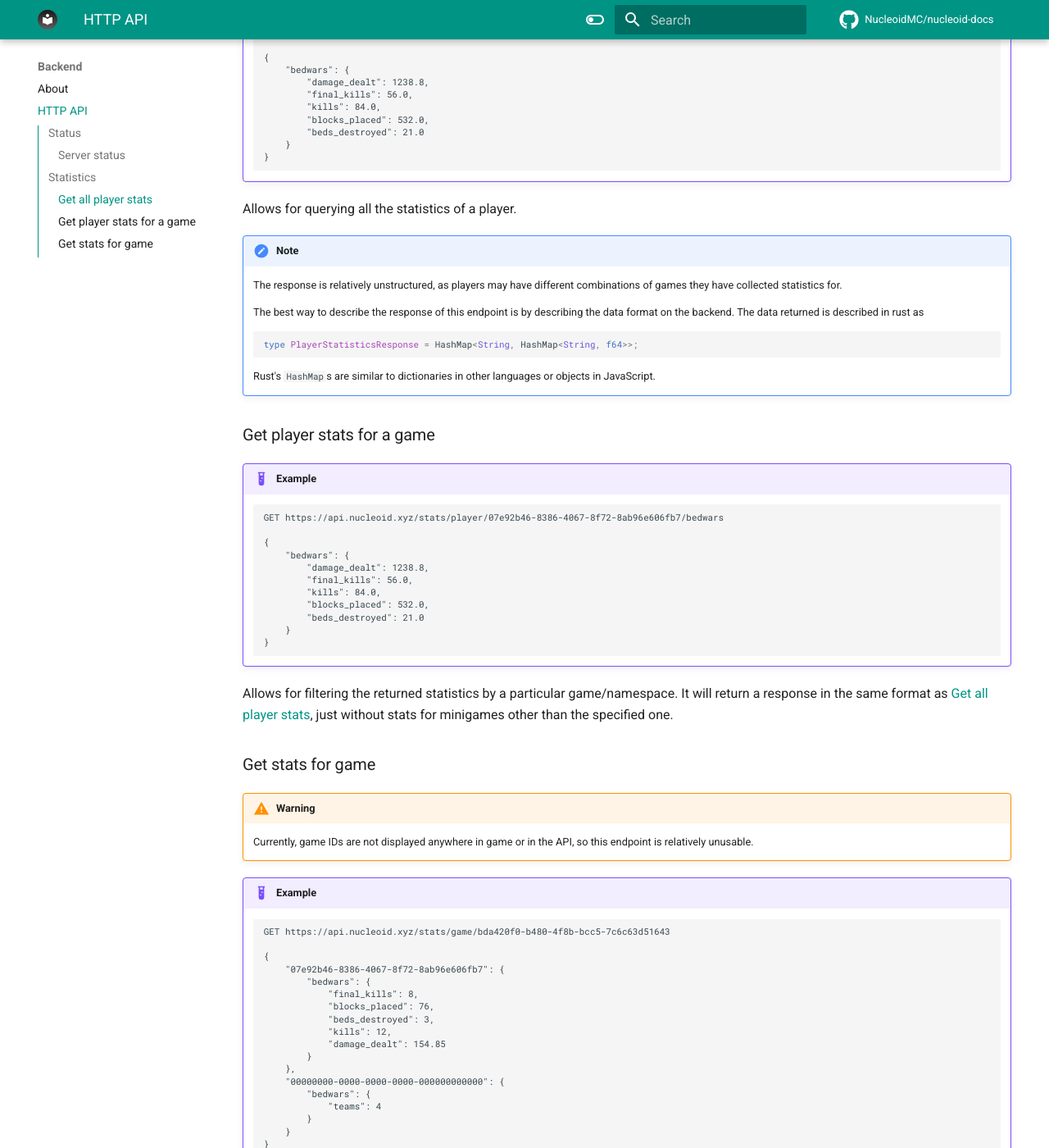
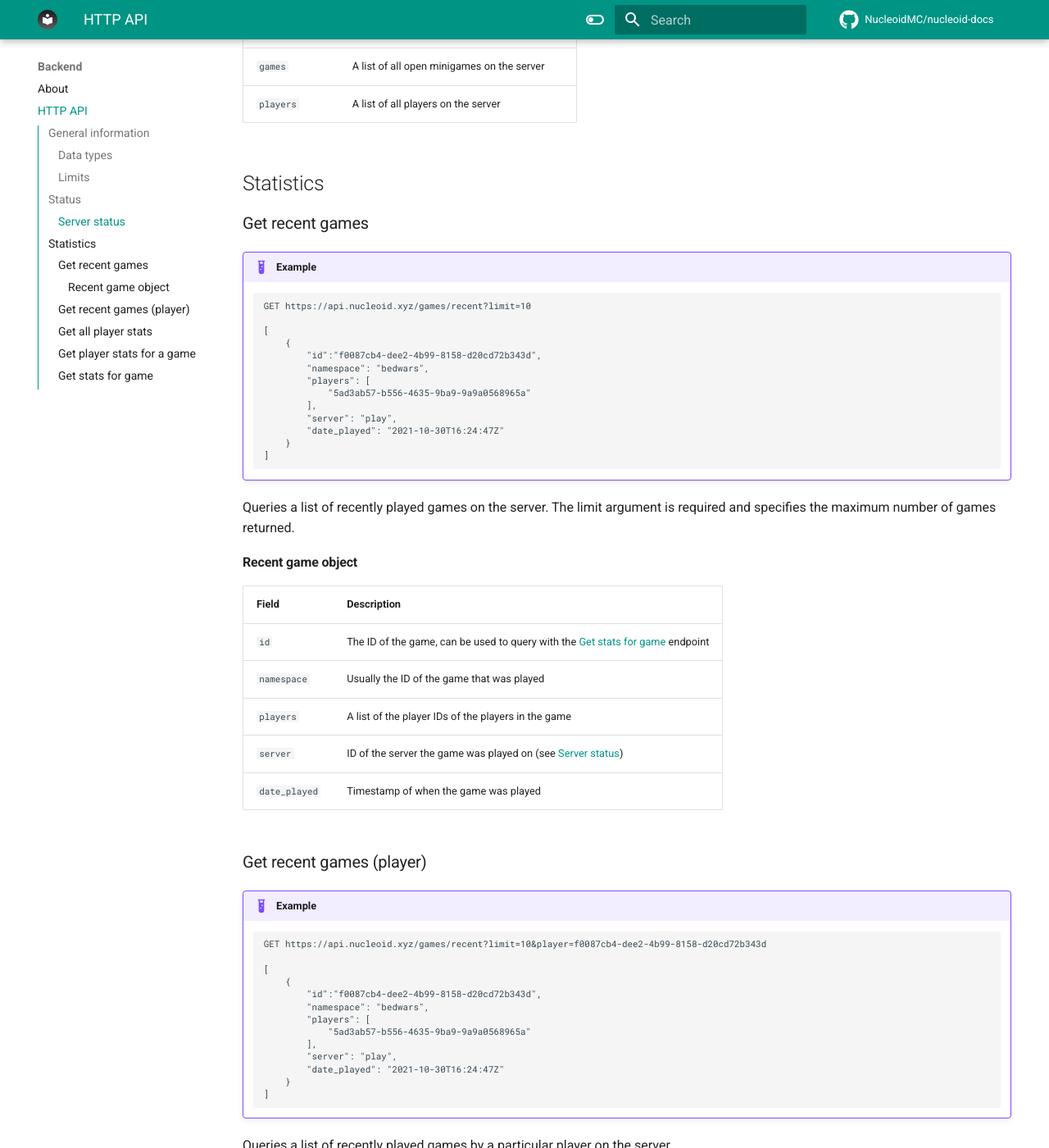
Before and after one commit to NucleoidMC/nucleoid-docs, an MkDocs documentation site: the page built from docs/backend/http-api.md, in a window 1280 px wide and 1400 px high, scrolled down 1354 px. Shown: the whole window at 82% size. Built offline with MkDocs 1.6.1 and Material for MkDocs 9.7.7, drawn with Linux system fonts in a browser that asks for light colours; comment, search, counter and statistics services are not loaded; some of the changed text lies outside the part shown.

Commit message:
Document new API endpoints related to recent games (#3)

````diff
--- a/docs/backend/http-api.md
+++ b/docs/backend/http-api.md
@@ -3,6 +3,18 @@
 Nucleoid's backend service provides a few API endpoints for querying information about the server and players.
 
 The official backend API is available on [https://api.nucleoid.xyz/](https://api.nucleoid.xyz/)
+
+## General information
+
+### Data types
+
+All dates/times returned by the API are in [RFC 3339](https://datatracker.ietf.org/doc/html/rfc3339) format unless specified otherwise.
+
+### Limits
+
+By default, the backend has a maximum query size of 50, however this can and may be changed in future. This applies to all routes that take a `limit` query parameter.
+
+There is currently also no rate-limiting on the API, however this may change in future if it causes issues.
 
 ## Status
 
@@ -44,6 +56,62 @@ Currently the following servers are available to query:
 | `players` | A list of all players on the server |
 
 ## Statistics
+
+### Get recent games
+
+!!! example
+    ```
+    GET https://api.nucleoid.xyz/games/recent?limit=10
+
+    [
+        {
+            "id":"f0087cb4-dee2-4b99-8158-d20cd72b343d",
+            "namespace": "bedwars",
+            "players": [
+                "5ad3ab57-b556-4635-9ba9-9a9a0568965a"
+            ],
+            "server": "play",
+            "date_played": "2021-10-30T16:24:47Z"
+        }
+    ]
+    ```
+
+Queries a list of recently played games on the server. The limit argument is required and specifies the maximum number of games returned.
+
+#### Recent game object
+
+| Field | Description |
+| ----- | ----------- |
+| `id` | The ID of the game, can be used to query with the [Get stats for game](#get-stats-for-game) endpoint |
+| `namespace` | Usually the ID of the game that was played |
+| `players` | A list of the player IDs of the players in the game |
+| `server` | ID of the server the game was played on (see [Server status](#server-status)) |
+| `date_played` | Timestamp of when the game was played |
+
+### Get recent games (player)
+
+!!! example
+    ```
+    GET https://api.nucleoid.xyz/games/recent?limit=10&player=f0087cb4-dee2-4b99-8158-d20cd72b343d
+
+    [
+        {
+            "id":"f0087cb4-dee2-4b99-8158-d20cd72b343d",
+            "namespace": "bedwars",
+            "players": [
+                "5ad3ab57-b556-4635-9ba9-9a9a0568965a"
+            ],
+            "server": "play",
+            "date_played": "2021-10-30T16:24:47Z"
+        }
+    ]
+    ```
+
+Queries a list of recently played games by a particular player on the server.
+
+The limit argument is required and specifies the maximum number of games returned.
+
+The returned object is the same format as [Get recent games](#get-recent-games), and is documented at [Recent game object](#recent-game-object)
 
 ### Get all player stats
 !!! example
@@ -121,6 +189,9 @@ It will return a response in the same format as [Get all player stats](#get-all-
 Allows for querying the statistics after a particular game has been played.
 
 !!! note
+    The `00000000-0000-0000-0000-000000000000` UUID represents global statistics from the game, such as the number of teams.
+
+!!! note
     Like the other statistics endpoints, this data is quite unstructured, and is best described with the following:
     ```rust
     type GameStatisticsResponse = HashMap<uuid::Uuid, HashMap<String, HashMap<String, f64>>>;
````
